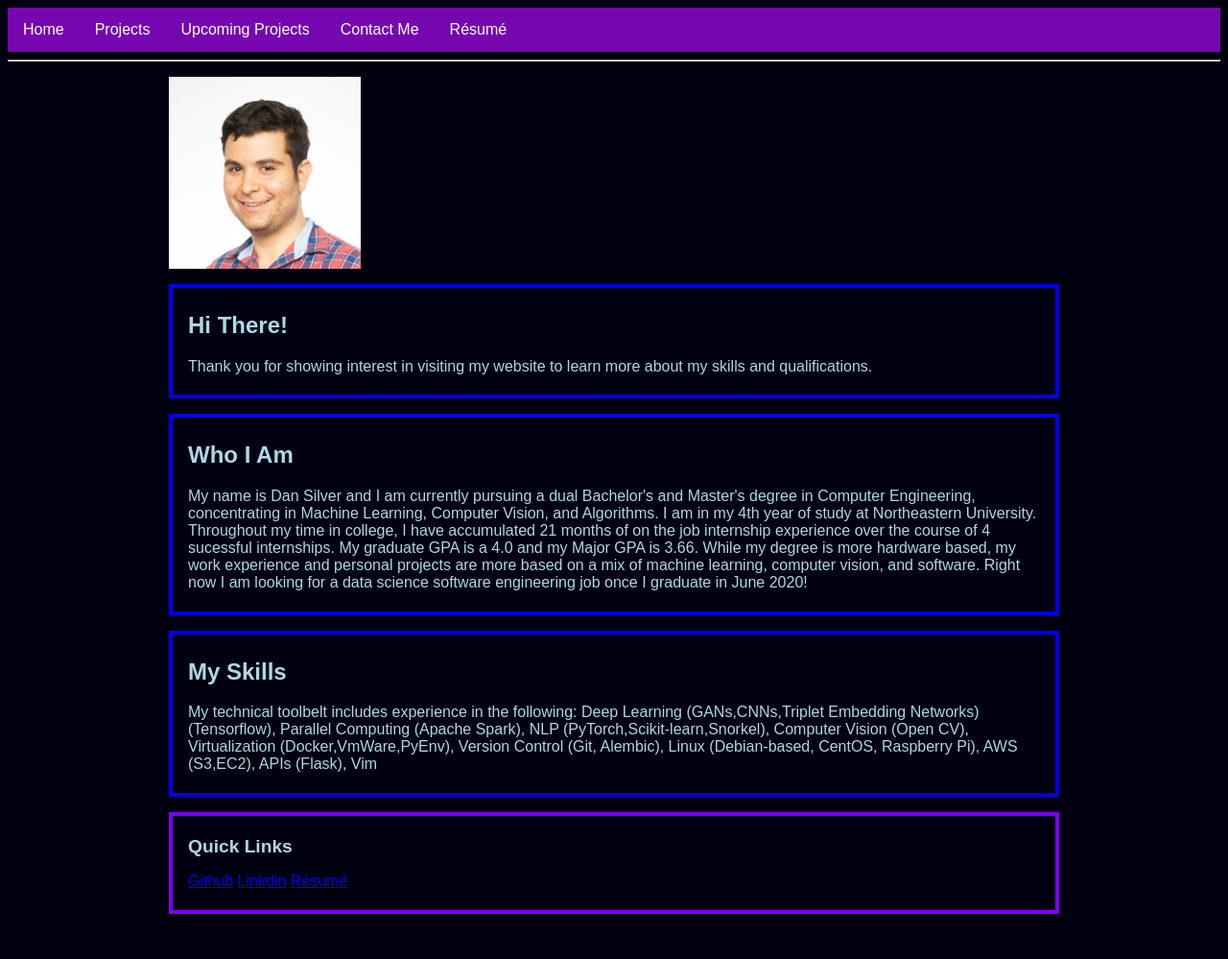
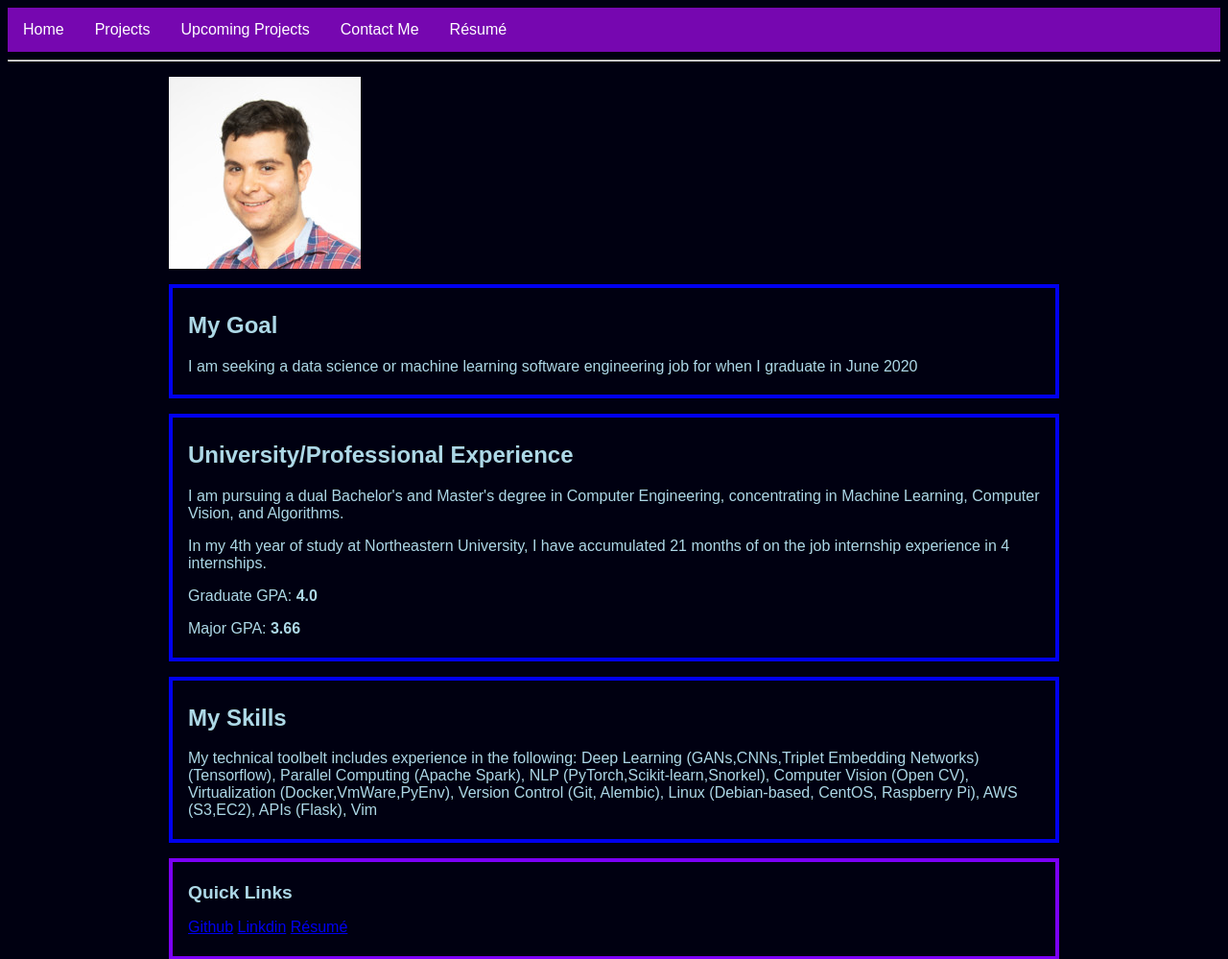
Before and after one commit to SilverEngineered/personal_site, a Flask app: page / in a window 1280 px wide. Shown: the top 999 px of the page at 96% size. Before the commit the page ends 952 px from the top, so only its background shows below. Run offline with Flask 2, Linux system fonts and the light colour scheme.

Commit message:
carrie's suggestions

```diff
--- a/app/templates/index.html
+++ b/app/templates/index.html
@@ -6,25 +6,28 @@
     <img src="/static/images/dansilver.jpeg">
     </p>
     <div class="postb">
-      <h2> Hi There!</h2>
- <p>Thank you for showing interest in visiting my website to learn more about my skills
-and qualifications.
+      <h2> My Goal</h2>
+ <p>
+   I am seeking a data science or machine learning software engineering job for when I graduate in June 2020
  </p>
     </div>
     <div class="postb">
-      <h2> Who I Am</h2>
- <p>My name is Dan Silver and I am currently pursuing
+      <h2> University/Professional Experience </h2>
+ <p> I am pursuing
         a dual Bachelor's and Master's degree in Computer Engineering,
         concentrating in Machine Learning, Computer Vision, and Algorithms.
-        I am in my 4th year of study at Northeastern University.
-       Throughout my time in college, I have accumulated 21 months of on the job internship experience
-        over the course of 4 sucessful internships.
-       My graduate GPA is a 4.0
-        and my Major GPA is  3.66. While my degree
-        is more hardware based, my work experience and personal projects are
-       more based on a mix of machine learning, computer vision, and software.
-       Right now I am looking for a data science software engineering job once I graduate in June 2020!
- </p>
+        </p>
+        <p>
+        In my 4th year of study at Northeastern University,
+        I have accumulated 21 months of on the job internship experience
+        in 4 internships.
+        </p>
+        <p>
+       Graduate GPA: <b> 4.0 </b>
+       </p>
+       <p>
+       Major GPA: <b> 3.66 </b>
+       </p>
     </div>
     <div class="postb">
       <h2> My Skills</h2>
```
Also changed, not shown: app/templates/projects.html (+5 -5 lines).
